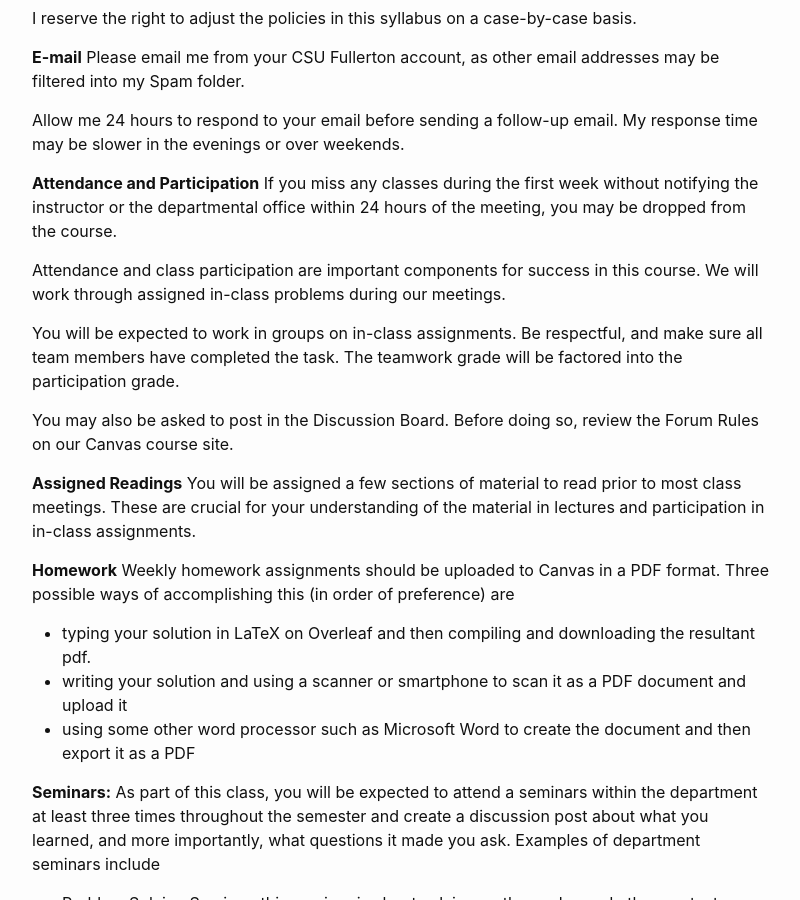
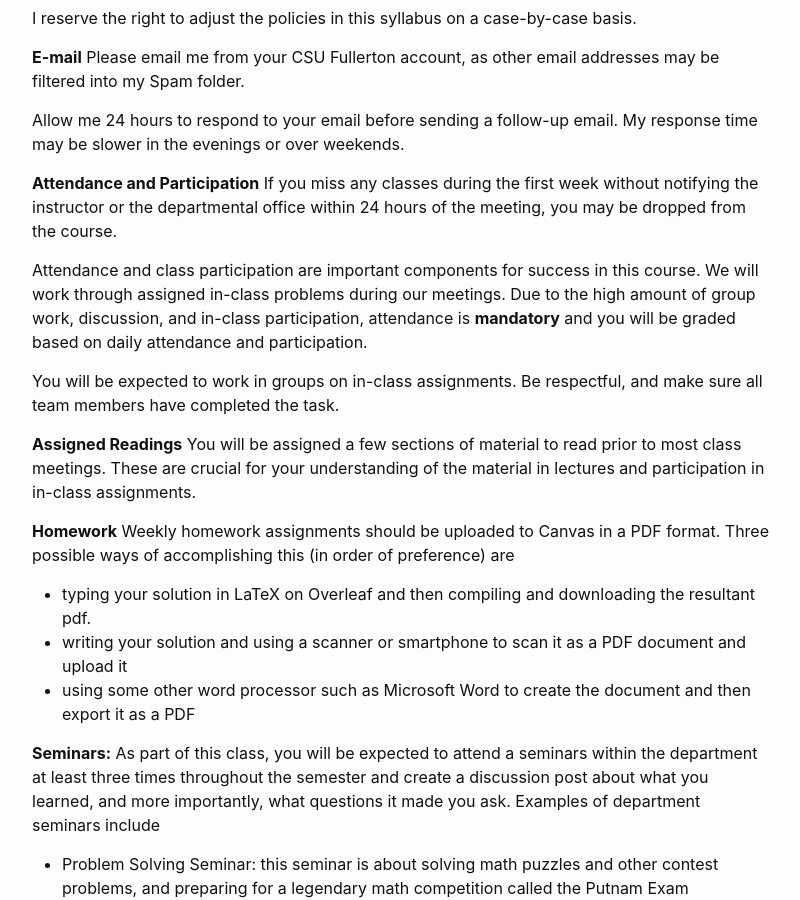
Before and after one commit to wcasper/math180fall2024, a Jekyll site: the page built from syllabus.md, in a window 1280 px wide and 900 px high, scrolled down 3214 px. Shown: the whole window, without its empty margins (238-1038 px from the left). Built offline with Jekyll 4.4.1, drawn with Linux system fonts in a browser that asks for light colours; some of the changed lines change nothing that is shown; some of the changed text lies outside the part shown.

Commit message:
updated for new semester

```diff
--- a/syllabus.md
+++ b/syllabus.md
@@ -13,16 +13,16 @@
 
 **Office hourse:** To be announced.
 
-**Course website:** we will use Canvas website (Fall MATH 180-01 20140), but will link additional information from a corresponding <a target="_parent" href="https://wcasper.github.io/math180fall2022">Github Pages site (link)</a> which you may find more convenient for pulling material.
+**Course website:** we will use Canvas website (Fall MATH 180-03 20075), but will link additional information from a corresponding <a target="_parent" href="https://wcasper.github.io/math180fall2024">Github Pages site (link)</a> which you may find more convenient for pulling material.
 
 ___
 
 ## Course meeting information
-* Section: 01 and 03
-* Course ID: 20140-20141
-* Time: TTh 10:00AM-11:50AM or 1:00PM-2:50PM
-* Meeting Dates: 08/20/2022-12/15/2022
-* Location: MH 565 or MH 563
+* Section: 03 and 04
+* Course ID: 20075-20369
+* Time: MW 3:00PM-4:50PM or TTh 3:00PM-4:50PM
+* Meeting Dates: 08/26/2022-12/15/2022
+* Location: MH 390 or MH 390
 
 ___
 
@@ -98,10 +98,9 @@
 If you miss any classes during the first week without notifying the instructor or the departmental office within 24 hours of the meeting, you may be dropped from the course.
 
 Attendance and class participation are important components for success in this course. We will work through assigned in-class problems during our meetings.
+Due to the high amount of group work, discussion, and in-class participation, attendance is **mandatory** and you will be graded based on daily attendance and participation.
 
-You will be expected to work in groups on in-class assignments. Be respectful, and make sure all team members have completed the task. The teamwork grade will be factored into the participation grade.
-
-You may also be asked to post in the Discussion Board. Before doing so, review the Forum Rules on our Canvas course site.
+You will be expected to work in groups on in-class assignments. Be respectful, and make sure all team members have completed the task.
 
 
 **Assigned Readings**
```
